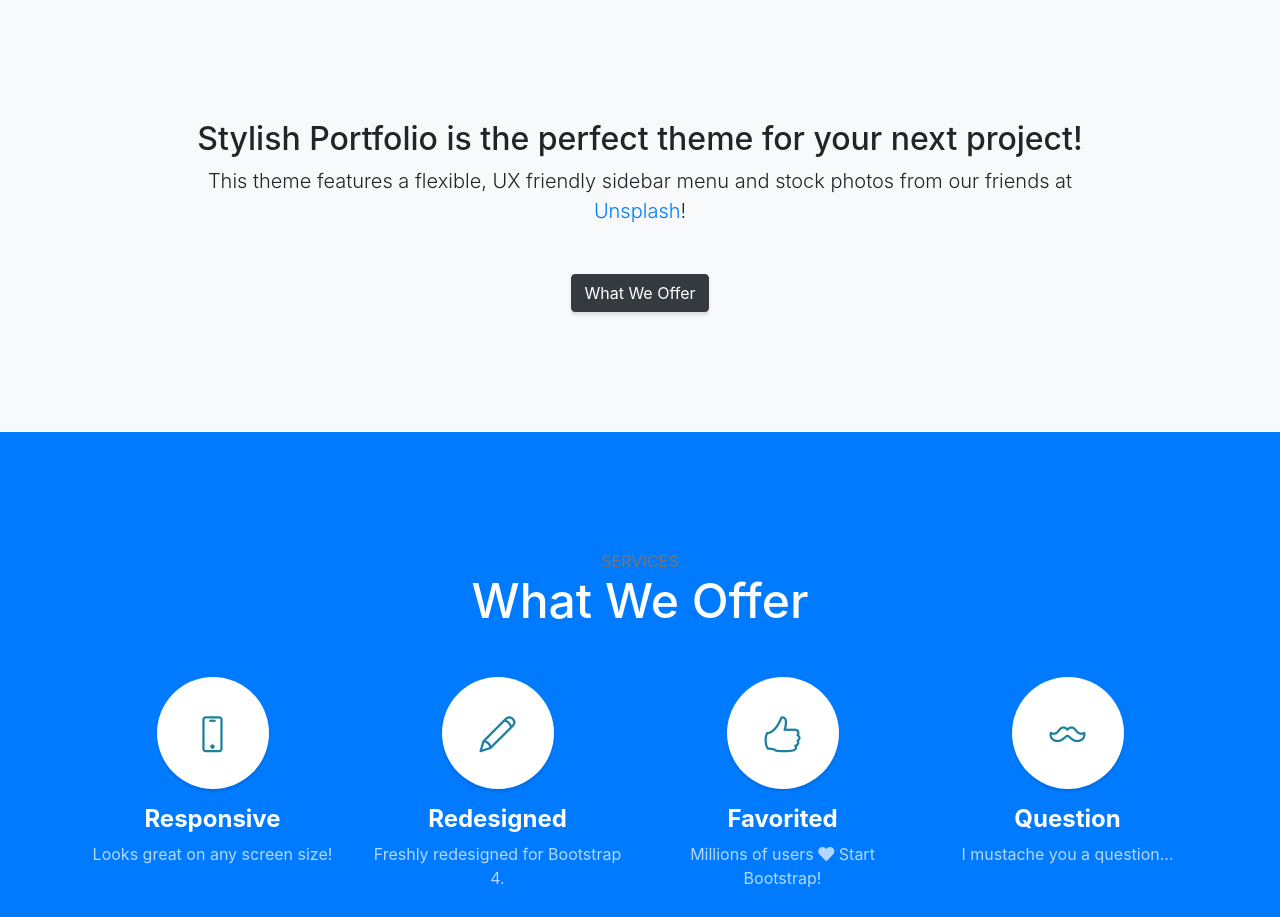
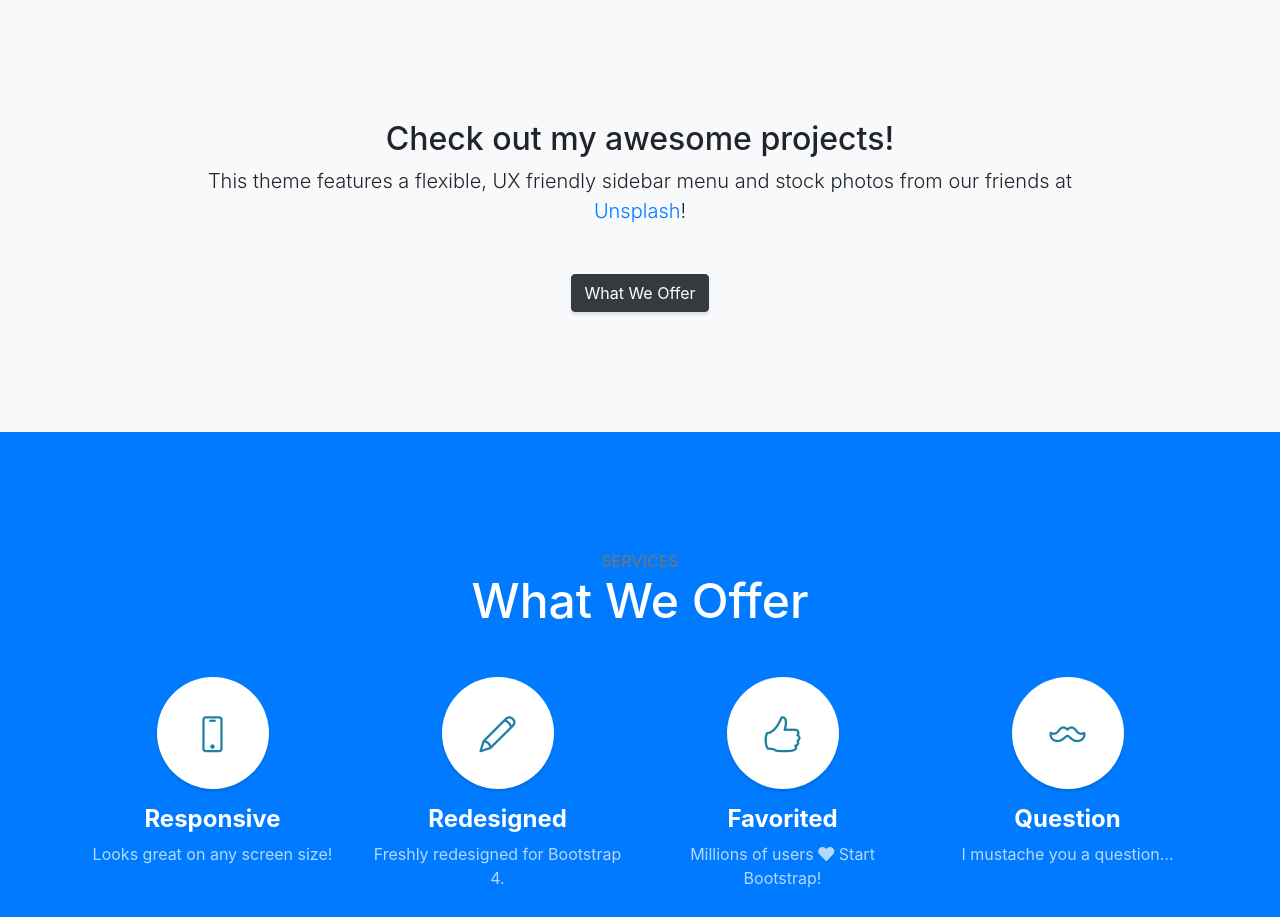
Before and after one commit to siuteh/siuteh.github.io, a website with bundled scripts: page index.html in a window 1280 px wide. Shown: the part 800-1717 px from the top of the page. Built offline with nearby package versions, Linux system fonts and the light colour scheme.

Commit message:
Update index.html

```diff
--- a/index.html
+++ b/index.html
@@ -69,7 +69,7 @@
     <div class="container text-center">
       <div class="row">
         <div class="col-lg-10 mx-auto">
-          <h2>Stylish Portfolio is the perfect theme for your next project!</h2>
+          <h2>Check out my awesome projects!</h2>
           <p class="lead mb-5">This theme features a flexible, UX friendly sidebar menu and stock photos from our friends at
             <a href="https://unsplash.com/">Unsplash</a>!</p>
           <a class="btn btn-dark btn-xl js-scroll-trigger" href="#services">What We Offer</a>
```
